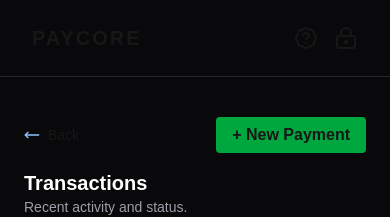
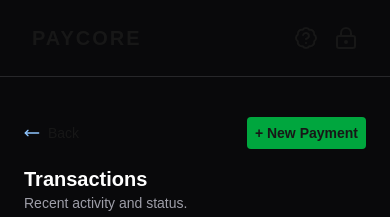
Before and after one commit to Hrithik06/payment-gateway-simulator, a Next.js app: page /history in a window 390 px wide. Shown: the top 217 px of the page. Built offline with nearby package versions, Linux system fonts and the light colour scheme.

Commit message:
feat: update button styling in TransactionHistory component for improved responsiveness

```diff
--- a/components/TransactionHistory.tsx
+++ b/components/TransactionHistory.tsx
@@ -35,7 +35,7 @@
           </div>
         </Link>
         <button
-          className="bg-green-600 rounded px-4 py-1.5 font-semibold cursor-pointer"
+          className="bg-green-600 rounded px-2 lg:px-4 py-1.5 text-sm lg:text-base font-semibold cursor-pointer"
           onClick={() => {
             dispatch(resetPayment());
             router.push("/");
```
